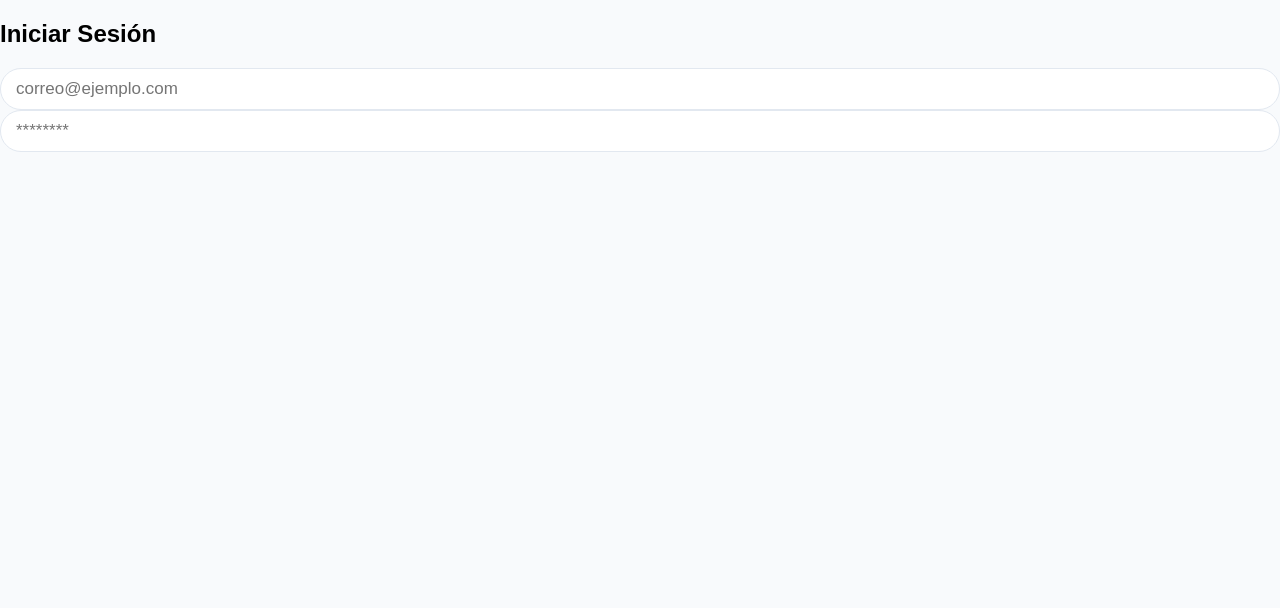
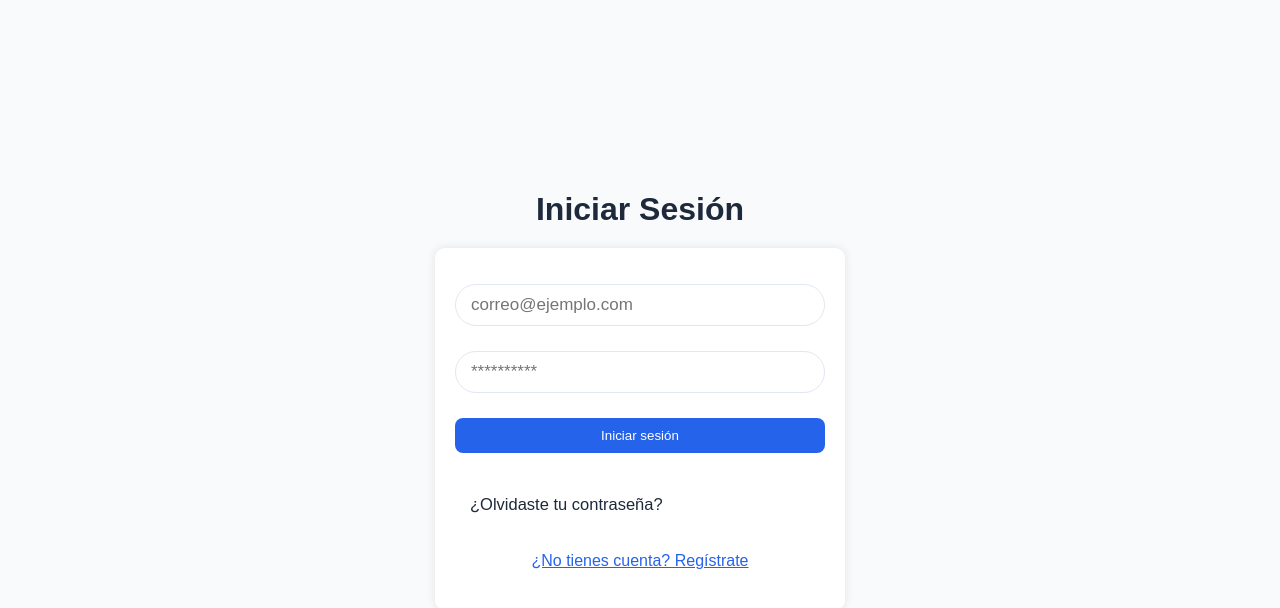
Before and after one commit to AlexanderCassiani/unibecas, a React (Vite) app: page / in a window 1280 px wide. Shown: the top 608 px of the page. Built offline with nearby package versions, Linux system fonts and the light colour scheme.

Commit message:
feat: mejora el diseño del componente login. feat: agrega 2 rutas, forgot-password y signup style: mejora el diseño de los inputs y los botones

```diff
--- /dev/null
+++ b/src/components/button/Button.jsx
@@ -0,0 +1,9 @@
+import './button.css'
+
+const Button = ({ title, text, className }) => {
+    return (
+        <button title={title} className={`button ${className}`}>{text}</button>
+    )
+}
+
+export default Button
--- /dev/null
+++ b/src/components/button/button.css
@@ -0,0 +1,12 @@
+.button {
+    padding: 10px 15px;
+    border: none;
+    border-radius: 8px;
+    cursor: pointer;
+    background-color: var(--primary-color);
+    color: white;
+}
+
+.button:hover {
+    background-color: #144cc4;
+}
--- a/src/features/auth/components/loginForm/LoginForm.jsx
+++ b/src/features/auth/components/loginForm/LoginForm.jsx
@@ -1,13 +1,42 @@
+import './loginForm.css'
 import Input from '../../../../components/input/Input'
+import Button from '../../../../components/button/Button'
+import { Link } from 'react-router-dom'
 
 const LoginForm = () => {
     return (
-        <div className='login-form'>
-            <form>
-                <h2>Iniciar Sesión</h2>
-                <Input type="email" placeholder="correo@ejemplo.com" />
-                <Input type="password" placeholder="********" />
+        <div className='contenedor-login-form'>
+            <form className='signup-form'>
+                <Input
+                    type="email"
+                    placeholder="correo@ejemplo.com"
+                    className='input-login'
+                />
+                <Input
+                    type="password"
+                    placeholder="**********"
+                    className='input-login'
+                />
+                <Button
+                    title="Iniciar sesión"
+                    text="Iniciar sesión"
+                    className="btn-login"
+                />
             </form>
+
+            <div className='opciones-login'>
+                <Link
+                    to="/forgot-password"
+                    className='forgot-password-link'>
+                    ¿Olvidaste tu contraseña?
+                </Link>
+
+                <Link
+                    to="/signup"
+                    className='signup-link'>
+                    ¿No tienes cuenta? Regístrate
+                </Link>
+            </div>
         </div>
     )
 }
--- a/src/features/auth/components/loginForm/loginForm.css
+++ b/src/features/auth/components/loginForm/loginForm.css
@@ -0,0 +1,51 @@
+.contenedor-login-form {
+    background-color: #fff;
+    padding: 36px 20px 40px 20px;
+    border-radius: 10px;
+    max-width: 410px;
+    box-shadow: 0 0 10px rgba(0, 0, 0, 0.1);
+    margin-top: 20px;
+}
+
+.signup-form {
+    margin-bottom: 32px;
+}
+
+.input-login {
+    margin-bottom: 25px;
+}
+
+.input-login:hover {
+    border-color: #555;
+}
+
+.input-login:focus {
+    border-color: var(--primary-color);
+}
+
+.btn-login {
+    width: 100%;
+}
+
+.opciones-login {
+    display: flex;
+    flex-direction: column;
+    gap: 28px;
+}
+
+.forgot-password-link {
+    color: var(--text-primary);
+    text-decoration: none;
+    border-radius: 8px;
+    padding: 10px 15px;
+    font-size: 16.5px;
+}
+
+.forgot-password-link:hover {
+    background-color: #BEC3C9;
+}
+
+.signup-link {
+    text-align: center;
+    color: var(--primary-color);
+}
--- /dev/null
+++ b/src/features/auth/pages/ForgotPassword.jsx
@@ -0,0 +1,9 @@
+const ForgotPassword = () => {
+    return (
+        <div>
+            <h1>Forgot Password</h1>
+        </div>
+    )
+}
+
+export default ForgotPassword
--- /dev/null
+++ b/src/features/auth/pages/LoginPage.jsx
@@ -0,0 +1,13 @@
+import './styles/loginPaga.css'
+import LoginForm from "../components/loginForm/LoginForm"
+
+const LoginPage = () => {
+    return (
+        <div className='login-page'>
+            <h1>Iniciar Sesión</h1>
+            <LoginForm />
+        </div>
+    )
+}
+
+export default LoginPage
--- /dev/null
+++ b/src/features/auth/pages/SignupPage.jsx
@@ -0,0 +1,9 @@
+const SignupPage = () => {
+    return (
+        <div>
+            <h1>Registrarse</h1>
+        </div>
+    )
+}
+
+export default SignupPage
--- /dev/null
+++ b/src/features/auth/pages/styles/loginPaga.css
@@ -0,0 +1,12 @@
+.login-page {
+    display: flex;
+    justify-content: center;
+    align-items: center;
+    flex-direction: column;
+    height: 100vh;
+}
+
+.login-page h1 {
+    color: var(--text-primary);
+    margin: 0;
+}
--- a/src/routes/AppRoutes.jsx
+++ b/src/routes/AppRoutes.jsx
@@ -1,11 +1,15 @@
 import { BrowserRouter, Routes, Route } from 'react-router-dom'
-import LoginForm from '../features/auth/components/loginForm/LoginForm'
+import LoginPage from '../features/auth/pages/LoginPage'
+import SignupPage from '../features/auth/pages/SignupPage'
+import ForgotPassword from '../features/auth/pages/ForgotPassword'
 
 const AppRoutes = () => {
     return (
         <BrowserRouter>
             <Routes>
-                <Route path="/" element={<LoginForm />} />
+                <Route path="/" element={<LoginPage />} />
+                <Route path="/signup" element={<SignupPage />} />
+                <Route path="/forgot-password" element={<ForgotPassword />} />
             </Routes>
         </BrowserRouter>
     )
```
